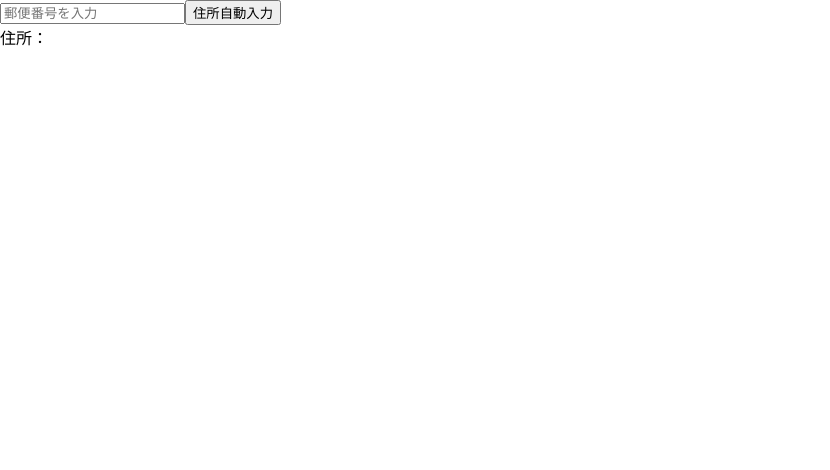
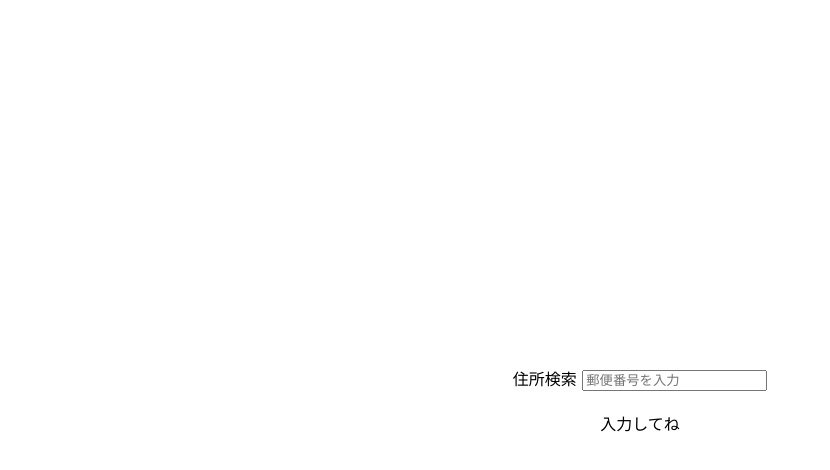
Before and after one commit to roll1226/nuxt-zipcode, a Nuxt app: page / in a window 1280 px wide. Shown: the top 470 px of the page, without its empty margins (0-830 px from the left). Built offline with nearby package versions, Linux system fonts and the light colour scheme.

Commit message:
add/ruby

```diff
--- a/pages/index.vue
+++ b/pages/index.vue
@@ -1,12 +1,28 @@
 <template>
   <section class="container">
-    <input v-model="zipcode" type="text" placeholder="郵便番号を入力" />
-    <button @click="searchAddressInfo">住所自動入力</button>
-    <p>
-      住所：{{ addressData['address1'] }}{{ addressData['address2']
-      }}{{ addressData['address3'] }}
+    <label
+      >住所検索
+      <input
+        v-model="zipcode"
+        type="text"
+        placeholder="郵便番号を入力"
+        @keyup="searchAddressInfo"
+    /></label>
+
+    <!-- <br /> -->
+    <!-- <button @click="searchAddressInfo">住所自動入力</button> -->
+    <br />
+    <p v-if="zipcode === ''">
+      入力してね
     </p>
-    <p id="error">
+    <p v-else-if="msg == ''">
+      住所：<ruby
+        >{{ addressData['address1'] }}<rt>{{ addressData['kana1'] }}</rt
+        >{{ addressData['address2'] }}<rt>{{ addressData['kana2'] }}</rt
+        >{{ addressData['address3'] }}<rt>{{ addressData['kana3'] }}</rt></ruby
+      >
+    </p>
+    <p v-else id="error">
       {{ msg }}
     </p>
   </section>
@@ -38,6 +54,10 @@ export default {
           this.addressData = res.data.results[0]
           this.msg = ''
         }
+        if (this.zipcode === '') {
+          this.addressData = ''
+          this.msg = ''
+        }
       })
     }
   }
@@ -45,6 +65,14 @@ export default {
 </script>
 
 <style>
+.container {
+  display: flex;
+  flex-direction: column;
+  justify-content: center;
+  align-items: center;
+  width: 100%;
+  height: 100vh;
+}
 #error {
   color: red;
   font-weight: bold;
```
